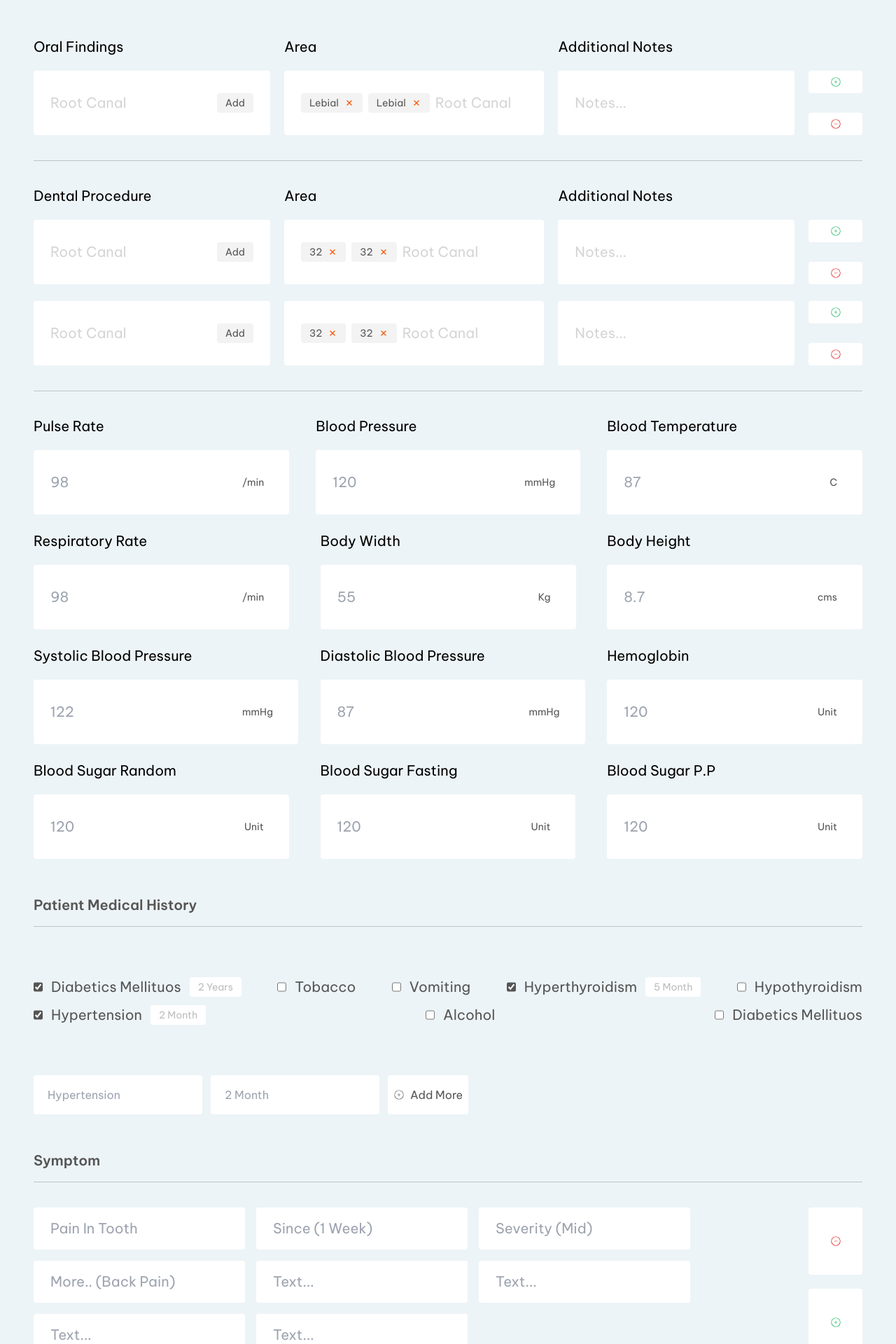
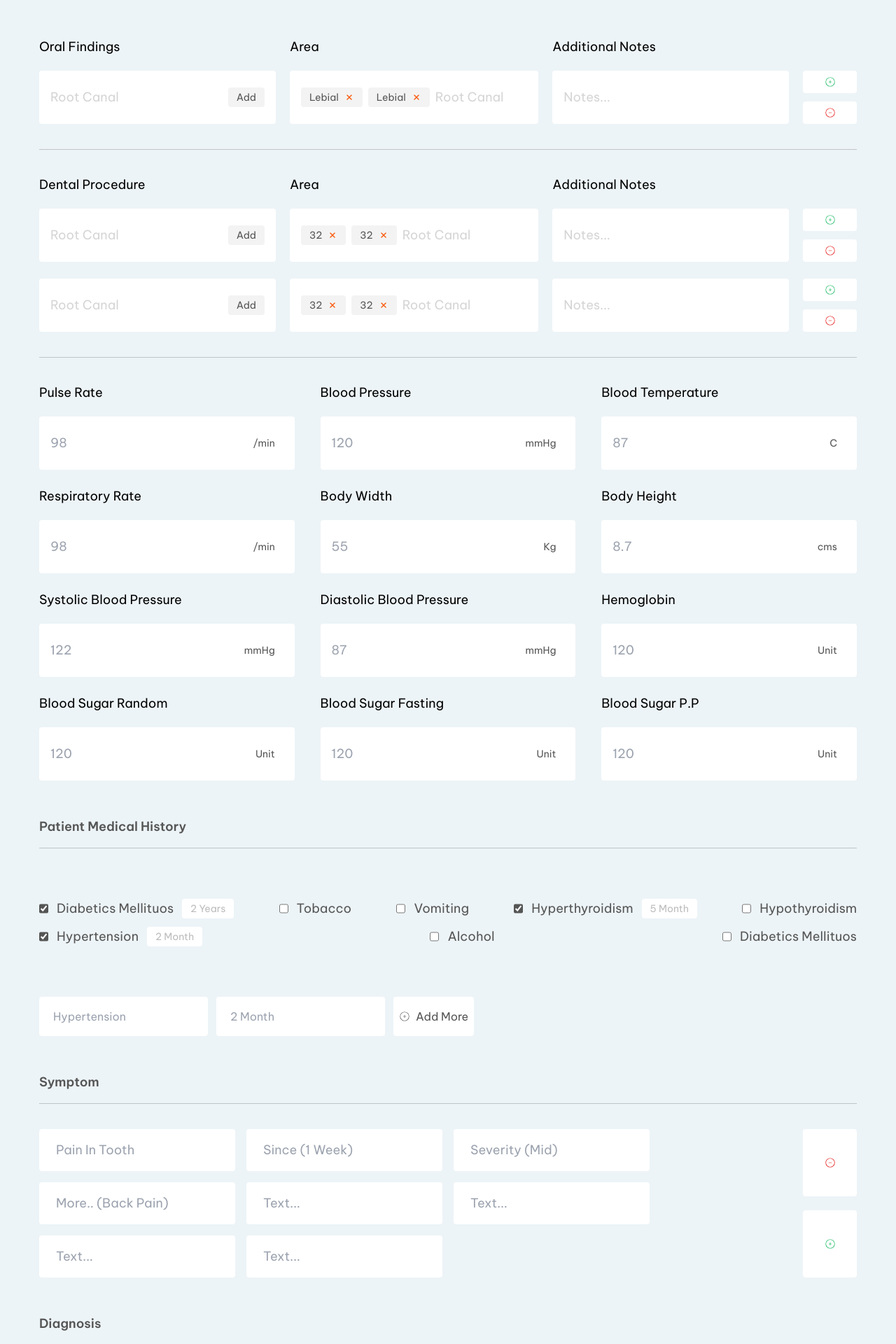
Before and after one commit to therebootai/democlinicsofwarefrontend, a React (Vite) app: page /prescription/add in a window 1280 px wide. Shown: the part 120-2040 px from the top of the page at 70% size. Built offline with nearby package versions, Linux system fonts and the light colour scheme.

Commit message:
prescription data page full

```diff
--- a/src/pages/prescription/AddNewPrescription.jsx
+++ b/src/pages/prescription/AddNewPrescription.jsx
@@ -159,15 +159,15 @@ const AddNewPrescription = () => {
     <>
       <TopHeaderMini />
       <div className="p-6 xl:p-8 flex gap-6 bg-[#EDF4F7]">
-        <div className="py-6 px-6 xl:px-10">
+        <div className="py-6 px-8 xl:px-10">
           <div className="flex gap-5 py-9 border-b border-black/20">
             <div className="flex flex-col gap-5">
-              <h3 className="text-black text-xl">Oral Findings</h3>
-              <div className="bg-white flex px-6 py-8 rounded gap-2 min-w-[26.4vmax]">
+              <h3 className="text-black text-lg xl:text-xl">Oral Findings</h3>
+              <div className="bg-white flex px-4 xl:px-6 py-6 xl:py-8 rounded gap-2 min-w-[26.4vmax]">
                 <input
                   type="text"
                   placeholder="Root Canal"
-                  className="bg-transparent outline-none text-xl placeholder:text-[#d5d5d5] w-full"
+                  className="bg-transparent outline-none text-lg xl:text-xl placeholder:text-[#d5d5d5] w-full"
                 />
                 <button
                   type="button"
@@ -178,8 +178,8 @@ const AddNewPrescription = () => {
               </div>
             </div>
             <div className="flex flex-col gap-5">
-              <h3 className="text-black text-xl">Area</h3>
-              <div className="bg-white flex px-6 py-8 rounded gap-2 min-w-[26.4vmax]">
+              <h3 className="text-black text-lg xl:text-xl">Area</h3>
+              <div className="bg-white flex px-4 xl:px-6 py-6 xl:py-8 rounded gap-2 min-w-[26.4vmax]">
                 <span
                   type="button"
                   className="px-3 py-1 rounded bg-[#f3f3f3] items-center justify-center text-sm text-custom-gray gap-2 inline-flex"
@@ -201,17 +201,17 @@ const AddNewPrescription = () => {
                 <input
                   type="text"
                   placeholder="Root Canal"
-                  className="bg-transparent outline-none text-xl placeholder:text-[#d5d5d5] w-full"
+                  className="bg-transparent outline-none text-lg xl:text-xl placeholder:text-[#d5d5d5] w-full"
                 />
               </div>
             </div>
             <div className="flex flex-col gap-5">
-              <h3 className="text-black text-xl">Additional Notes</h3>
-              <div className="bg-white flex px-6 py-8 rounded gap-2 min-w-[26.4vmax]">
+              <h3 className="text-black text-lg xl:text-xl">Additional Notes</h3>
+              <div className="bg-white flex px-4 xl:px-6 py-6 xl:py-8 rounded gap-2 min-w-[26.4vmax]">
                 <input
                   type="text"
                   placeholder="Notes..."
-                  className="bg-transparent outline-none text-xl placeholder:text-[#d5d5d5] w-full"
+                  className="bg-transparent outline-none text-lg xl:text-xl placeholder:text-[#d5d5d5] w-full"
                 />
               </div>
             </div>
@@ -236,12 +236,12 @@ const AddNewPrescription = () => {
           <div className="flex flex-col border-b border-black/20 py-9 gap-6">
             <div className="flex gap-5">
               <div className="flex flex-col gap-5">
-                <h3 className="text-black text-xl">Dental Procedure</h3>
-                <div className="bg-white flex px-6 py-8 rounded gap-2 min-w-[26.4vmax]">
+                <h3 className="text-black text-lg xl:text-xl">Dental Procedure</h3>
+                <div className="bg-white flex px-4 xl:px-6 py-6 xl:py-8 rounded gap-2 min-w-[26.4vmax]">
                   <input
                     type="text"
                     placeholder="Root Canal"
-                    className="bg-transparent outline-none text-xl placeholder:text-[#d5d5d5] w-full"
+                    className="bg-transparent outline-none text-lg xl:text-xl placeholder:text-[#d5d5d5] w-full"
                   />
                   <button
                     type="button"
@@ -252,8 +252,8 @@ const AddNewPrescription = () => {
                 </div>
               </div>
               <div className="flex flex-col gap-5">
-                <h3 className="text-black text-xl">Area</h3>
-                <div className="bg-white flex px-6 py-8 rounded gap-2 min-w-[26.4vmax]">
+                <h3 className="text-black text-lg xl:text-xl">Area</h3>
+                <div className="bg-white flex px-4 xl:px-6 py-6 xl:py-8 rounded gap-2 min-w-[26.4vmax]">
                   <span
                     type="button"
                     className="px-3 py-1 rounded bg-[#f3f3f3] items-center justify-center text-sm text-custom-gray gap-2 inline-flex"
@@ -275,17 +275,17 @@ const AddNewPrescription = () => {
                   <input
                     type="text"
                     placeholder="Root Canal"
-                    className="bg-transparent outline-none text-xl placeholder:text-[#d5d5d5] w-full"
+                    className="bg-transparent outline-none text-lg xl:text-xl placeholder:text-[#d5d5d5] w-full"
                   />
                 </div>
               </div>
               <div className="flex flex-col gap-5">
-                <h3 className="text-black text-xl">Additional Notes</h3>
-                <div className="bg-white flex px-6 py-8 rounded gap-2 min-w-[26.4vmax]">
+                <h3 className="text-black text-lg xl:text-xl">Additional Notes</h3>
+                <div className="bg-white flex px-4 xl:px-6 py-6 xl:py-8 rounded gap-2 min-w-[26.4vmax]">
                   <input
                     type="text"
                     placeholder="Notes..."
-                    className="bg-transparent outline-none text-xl placeholder:text-[#d5d5d5] w-full"
+                    className="bg-transparent outline-none text-lg xl:text-xl placeholder:text-[#d5d5d5] w-full"
                   />
                 </div>
               </div>
@@ -309,11 +309,11 @@ const AddNewPrescription = () => {
             </div>
             <div className="flex gap-5">
               <div className="flex flex-col gap-5">
-                <div className="bg-white flex px-6 py-8 rounded gap-2 min-w-[26.4vmax]">
+                <div className="bg-white flex px-4 xl:px-6 py-6 xl:py-8 rounded gap-2 min-w-[26.4vmax]">
                   <input
                     type="text"
                     placeholder="Root Canal"
-                    className="bg-transparent outline-none text-xl placeholder:text-[#d5d5d5] w-full"
+                    className="bg-transparent outline-none text-lg xl:text-xl placeholder:text-[#d5d5d5] w-full"
                   />
                   <button
                     type="button"
@@ -324,7 +324,7 @@ const AddNewPrescription = () => {
                 </div>
               </div>
               <div className="flex flex-col gap-5">
-                <div className="bg-white flex px-6 py-8 rounded gap-2 min-w-[26.4vmax]">
+                <div className="bg-white flex px-4 xl:px-6 py-6 xl:py-8 rounded gap-2 min-w-[26.4vmax]">
                   <span
                     type="button"
                     className="px-3 py-1 rounded bg-[#f3f3f3] items-center justify-center text-sm text-custom-gray gap-2 inline-flex"
@@ -346,16 +346,16 @@ const AddNewPrescription = () => {
                   <input
                     type="text"
                     placeholder="Root Canal"
-                    className="bg-transparent outline-none text-xl placeholder:text-[#d5d5d5] w-full"
+                    className="bg-transparent outline-none text-lg xl:text-xl placeholder:text-[#d5d5d5] w-full"
                   />
                 </div>
               </div>
               <div className="flex flex-col gap-5">
-                <div className="bg-white flex px-6 py-8 rounded gap-2 min-w-[26.4vmax]">
+                <div className="bg-white flex px-4 xl:px-6 py-6 xl:py-8 rounded gap-2 min-w-[26.4vmax]">
                   <input
                     type="text"
                     placeholder="Notes..."
-                    className="bg-transparent outline-none text-xl placeholder:text-[#d5d5d5] w-full"
+                    className="bg-transparent outline-none text-lg xl:text-xl placeholder:text-[#d5d5d5] w-full"
                   />
                 </div>
               </div>
@@ -380,12 +380,12 @@ const AddNewPrescription = () => {
           <div className="py-9 flex gap-6 flex-wrap justify-between">
             {basicPatientDetails.map((data, index) => (
               <div className="flex flex-col gap-5" key={index}>
-                <h3 className="text-black text-xl">{data.label}</h3>
-                <div className="bg-white flex px-6 py-8 rounded gap-2 min-w-[28.5vmax]">
+                <h3 className="text-black text-lg xl:text-xl">{data.label}</h3>
+                <div className="bg-white flex px-4 xl:px-6 py-6 xl:py-8 rounded gap-2 min-w-[28.5vmax]">
                   <input
                     type="text"
                     placeholder={data.placeholder}
-                    className="bg-transparent outline-none text-xl text-custom-gray w-full"
+                    className="bg-transparent outline-none text-lg xl:text-xl text-custom-gray w-full"
                   />
                   <span
                     type="button"
@@ -398,7 +398,7 @@ const AddNewPrescription = () => {
             ))}
           </div>
           <div className="flex flex-col gap-9">
-            <h1 className="text-custom-gray text-xl font-semibold py-4 border-b border-black/20">
+            <h1 className="text-custom-gray text-lg xl:text-xl font-semibold py-4 border-b border-black/20">
               Patient Medical History
             </h1>
             <div className="py-9 flex gap-3 justify-between flex-wrap">
@@ -413,7 +413,7 @@ const AddNewPrescription = () => {
                   />
                   <label
                     htmlFor={data.id}
-                    className="whitespace-nowrap text-xl text-custom-gray cursor-pointer"
+                    className="whitespace-nowrap text-lg xl:text-xl text-custom-gray cursor-pointer"
                   >
                     {data.label}
                   </label>
@@ -446,7 +446,7 @@ const AddNewPrescription = () => {
             </div>
           </div>
           <div className="flex flex-col gap-9">
-            <h1 className="text-custom-gray text-xl font-semibold py-4 border-b border-black/20">
+            <h1 className="text-custom-gray text-lg xl:text-xl font-semibold py-4 border-b border-black/20">
               Symptom
             </h1>
             <div className="flex gap-6 pb-9">
@@ -456,7 +456,7 @@ const AddNewPrescription = () => {
                     type="text"
                     key={index}
                     placeholder={placeholder}
-                    className="min-w-[20vmax] bg-white rounded py-4 px-6 outline-none text-xl"
+                    className="min-w-[20vmax] bg-white rounded py-4 px-6 outline-none text-lg xl:text-xl"
                   />
                 ))}
               </div>
@@ -477,7 +477,7 @@ const AddNewPrescription = () => {
             </div>
           </div>
           <div className="flex flex-col gap-9">
-            <h1 className="text-custom-gray text-xl font-semibold py-4 border-b border-black/20">
+            <h1 className="text-custom-gray text-lg xl:text-xl font-semibold py-4 border-b border-black/20">
               Diagnosis
             </h1>
             <div className="flex gap-6 pb-9">
@@ -487,7 +487,7 @@ const AddNewPrescription = () => {
                     type="text"
                     key={index}
                     placeholder={placeholder}
-                    className="min-w-[26.5vmax] bg-white rounded py-4 px-6 outline-none text-xl"
+                    className="min-w-[26.5vmax] bg-white rounded py-4 px-6 outline-none text-lg xl:text-xl"
                   />
                 ))}
               </div>
@@ -508,7 +508,7 @@ const AddNewPrescription = () => {
             </div>
           </div>
           <div className="flex flex-col gap-9">
-            <h1 className="text-custom-gray text-xl font-semibold py-4 border-b border-black/20">
+            <h1 className="text-custom-gray text-lg xl:text-xl font-semibold py-4 border-b border-black/20">
               Medications
             </h1>
             <div className="flex gap-5 pb-9">
@@ -518,7 +518,7 @@ const AddNewPrescription = () => {
                     type="text"
                     key={index}
                     placeholder={placeholder}
-                    className="bg-white rounded py-4 px-6 outline-none text-xl"
+                    className="bg-white rounded py-4 px-6 outline-none text-lg xl:text-xl"
                   />
                 ))}
               </div>
@@ -539,7 +539,7 @@ const AddNewPrescription = () => {
             </div>
           </div>
           <div className="flex flex-col gap-9">
-            <h1 className="text-custom-gray text-xl font-semibold py-4 border-b border-black/20">
+            <h1 className="text-custom-gray text-lg xl:text-xl font-semibold py-4 border-b border-black/20">
               Lab Results
             </h1>
             <div className="flex gap-5 pb-9">
@@ -549,7 +549,7 @@ const AddNewPrescription = () => {
                     type="text"
                     key={index}
                     placeholder={placeholder}
-                    className="bg-white rounded py-4 px-6 outline-none text-xl"
+                    className="bg-white rounded py-4 px-6 outline-none text-lg xl:text-xl"
                   />
                 ))}
               </div>
@@ -570,7 +570,7 @@ const AddNewPrescription = () => {
             </div>
           </div>
           <div className="flex flex-col gap-9">
-            <h1 className="text-custom-gray text-xl font-semibold py-4 border-b border-black/20">
+            <h1 className="text-custom-gray text-lg xl:text-xl font-semibold py-4 border-b border-black/20">
               Refer to a Doctor
             </h1>
             <div className="bg-white w-full py-5 px-6 flex gap-2">
@@ -595,12 +595,12 @@ const AddNewPrescription = () => {
               <input
                 type="text"
                 placeholder="Soma Paul"
-                className="bg-transparent outline-none text-xl placeholder:text-[#d5d5d5] w-full"
+                className="bg-transparent outline-none text-lg xl:text-xl placeholder:text-[#d5d5d5] w-full"
               />
             </div>
           </div>
           <div className="flex flex-col gap-9">
-            <h1 className="text-custom-gray text-xl font-semibold py-4 border-b border-black/20">
+            <h1 className="text-custom-gray text-lg xl:text-xl font-semibold py-4 border-b border-black/20">
               Advices
             </h1>
             <textarea
@@ -655,30 +655,30 @@ const AddNewPrescription = () => {
         </div>
       </div>
       <div className="border-t border-black/20 py-9 bg-[#EDF4F7] flex justify-between">
-        <div className="pl-20">
+        <div className="pl-16 xlg:pl-20">
           <button
             type="button"
-            className="text-xl font-semibold text-center text-white bg-custom-blue py-4 px-10 rounded"
+            className="text-lg xl:text-xl font-semibold text-center text-white bg-custom-blue py-4 px-8 xl:px-10 rounded"
           >
             Clear
           </button>
         </div>
-        <div className="pr-20 flex gap-9">
+        <div className="pr-16 xlg:pr-20 flex gap-9">
           <button
             type="button"
-            className="text-xl font-semibold text-center text-white bg-custom-blue py-4 px-10 rounded"
+            className="text-lg xl:text-xl font-semibold text-center text-white bg-custom-blue py-4 px-8 xl:px-10 rounded"
           >
             Preview
           </button>
           <button
             type="button"
-            className="text-xl font-semibold text-center text-white bg-custom-blue py-4 px-10 rounded"
+            className="text-lg xl:text-xl font-semibold text-center text-white bg-custom-blue py-4 px-8 xl:px-10 rounded"
           >
             Print
           </button>
           <button
             type="button"
-            className="text-xl font-semibold text-center text-white bg-custom-blue py-4 px-10 rounded"
+            className="text-lg xl:text-xl font-semibold text-center text-white bg-custom-blue py-4 px-8 xl:px-10 rounded"
           >
             Finish Prescription
           </button>
```
